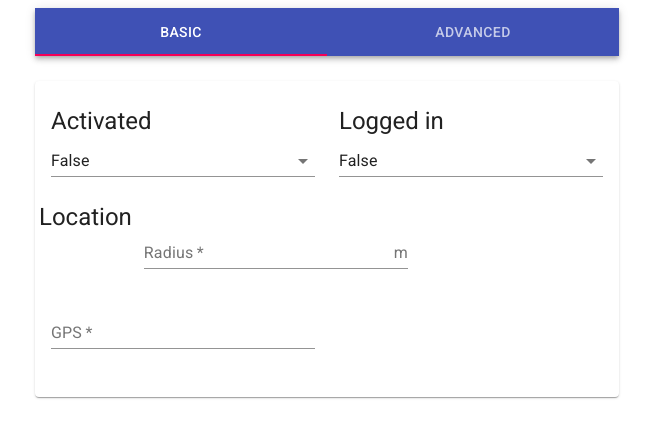
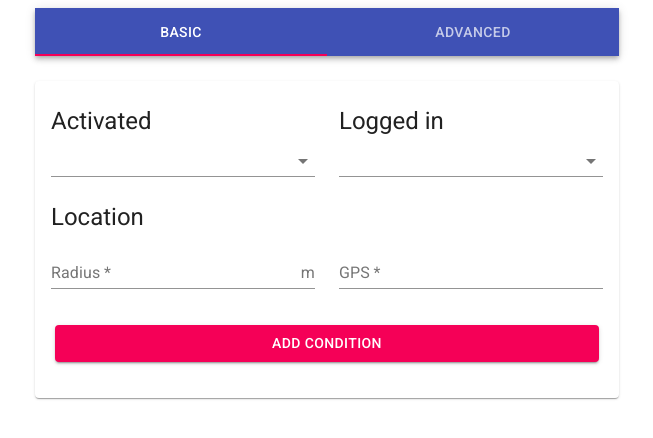
Before and after one commit to msolecki/precondition-builder, a React (Create React App) app: page / in a window 1280 px wide. Shown: the top 438 px of the page, without its empty margins (313-966 px from the left). Built offline with nearby package versions, Linux system fonts and the light colour scheme.

Commit message:
update structure of conditions

```diff
--- a/package.json
+++ b/package.json
@@ -4,6 +4,7 @@
     "private": true,
     "dependencies": {
         "@material-ui/core": "^4.1.3",
+        "@material-ui/icons": "^4.2.1",
         "@types/jest": "24.0.15",
         "@types/node": "12.0.10",
         "@types/react": "16.8.22",
@@ -17,7 +18,6 @@
         "react-dom": "^16.8.6",
         "react-json-pretty": "^2.1.0",
         "react-scripts": "3.0.1",
-        "react-select": "^3.0.4",
         "typescript": "3.5.2"
     },
     "scripts": {
--- a/src/components/App/index.tsx
+++ b/src/components/App/index.tsx
@@ -6,20 +6,10 @@ import Tab from '@material-ui/core/Tab'
 import Typography from '@material-ui/core/Typography'
 import AdvancedTab from '../Tabs/AdvancedTab'
 import BasicTab from '../Tabs/BasicTab'
+import {ConditionInterface} from './interfaces'
 
-export interface LocationInterface {
-    radius: number;
-    latlng: string;
-}
-
-export interface FormDataInterface {
-    activated: boolean;
-    logged: boolean;
-    location: LocationInterface;
-}
-
-interface StateInterface {
-    formData: FormDataInterface;
+export interface StateInterface {
+    conditions: ConditionInterface[];
     tabNumber: number;
 }
 
@@ -28,28 +18,24 @@ class App extends React.Component<{}, StateInterface> {
         super(props)
 
         this.state = {
-            formData: {
-                activated: false,
-                logged: false,
-                location: {
-                    radius: 0,
-                    latlng: ''
-                },
-            },
+            conditions: [],
             tabNumber: 0
         }
     }
 
-    public changeTab = (event: ChangeEvent<{}>, newNumber: number): void => {
+    private changeTab = (event: ChangeEvent<{}>, newNumber: number): void => {
         this.setState({tabNumber: newNumber})
     }
 
-    public changeFormData = (newFormData: FormDataInterface): void => {
-        this.setState({formData: newFormData})
+    public handleAddCondition = (newCondition: ConditionInterface): void => {
+        const conditions = this.state.conditions
+        conditions.push(newCondition)
+
+        this.setState({conditions})
     }
 
     public render(): ReactElement {
-        const {tabNumber, formData} = this.state
+        const {tabNumber, conditions} = this.state
 
         return (
             <Container style={{width: '50%'}}>
@@ -60,8 +46,8 @@ class App extends React.Component<{}, StateInterface> {
                     </Tabs>
                 </AppBar>
                 <Typography component="div" style={{paddingTop: 25}}>
-                    {tabNumber === 0 && <BasicTab onDataChange={this.changeFormData} data={formData}/>}
-                    {tabNumber === 1 && <AdvancedTab data={formData}/>}
+                    {tabNumber === 0 && <BasicTab handleAddCondition={this.handleAddCondition} conditions={conditions}/>}
+                    {tabNumber === 1 && <AdvancedTab data={conditions}/>}
                 </Typography>
             </Container>
         )
--- /dev/null
+++ b/src/components/App/interfaces.ts
@@ -0,0 +1,18 @@
+export interface LocationInterface {
+    radius: number;
+    latLng: string;
+}
+
+export interface NuggetConditionInterface {
+    type: 'html' | 'chat' | 'quiz';
+    id: number;
+    condition: 'read' | 'write';
+    value: boolean;
+}
+
+export interface ConditionInterface {
+    activated: boolean | null;
+    logged: boolean | null;
+    location: LocationInterface | null;
+    nuggets: NuggetConditionInterface[] | null;
+}
--- a/src/components/Conditions/Activated/index.tsx
+++ b/src/components/Conditions/Activated/index.tsx
@@ -21,7 +21,7 @@ const useStyles = makeStyles(({spacing}) => ({
 interface ActivatedProps {
     onDataChange(value: boolean): void;
 
-    activated: boolean;
+    activated: boolean | null;
 }
 
 const Activated: React.FC<ActivatedProps> = (props: ActivatedProps): React.ReactElement => {
@@ -38,7 +38,8 @@ const Activated: React.FC<ActivatedProps> = (props: ActivatedProps): React.React
             <Title text="Activated"/>
             <FormControl className={classes.formControl} fullWidth required component='div'>
                 <Select
-                    value={Number(props.activated)}
+                    value={props.activated === null ? '' : Number(props.activated)}
+                    displayEmpty
                     onChange={handleChange}
                     inputProps={{
                         name: 'activated',
@@ -55,11 +56,11 @@ const Activated: React.FC<ActivatedProps> = (props: ActivatedProps): React.React
 
 Activated.propTypes = {
     onDataChange: PropTypes.func.isRequired,
-    activated: PropTypes.bool.isRequired,
+    activated: PropTypes.bool,
 }
 
 Activated.defaultProps = {
-    activated: false,
+    activated: null,
 }
 
 export default Activated
--- a/src/components/Conditions/Location/index.tsx
+++ b/src/components/Conditions/Location/index.tsx
@@ -3,11 +3,11 @@ import {makeStyles} from '@material-ui/core/styles'
 import InputLabel from '@material-ui/core/InputLabel'
 import FormControl from '@material-ui/core/FormControl'
 import InputAdornment from '@material-ui/core/InputAdornment'
-import {LocationInterface} from '../../App'
 import {Input} from '@material-ui/core'
 import PropTypes from 'prop-types'
+import Grid from '@material-ui/core/Grid'
 import Title from '../../Title'
-import Grid from '@material-ui/core/Grid'
+import {LocationInterface} from '../../App/interfaces'
 
 const useStyles = makeStyles(({spacing}) => ({
     root: {
@@ -28,21 +28,20 @@ const useStyles = makeStyles(({spacing}) => ({
 interface LocationProps {
     onDataChange(value: LocationInterface): void;
 
-    location: LocationInterface;
+    location: LocationInterface | null;
 }
 
 const Location: React.FC<LocationProps> = (props: LocationProps): React.ReactElement => {
     const classes = useStyles()
 
     const [latLngError, setLatLngError] = React.useState<boolean>(false)
+    const [radius, setRadius] = React.useState<number | null>(props.location ? props.location.radius : null)
+    const [latLng, setLatLng] = React.useState<string | null>(props.location ? props.location.latLng : null)
 
     function handleRadiusChange(event: ChangeEvent<{}>): void {
         const {value} = event.target as HTMLInputElement
 
-        props.onDataChange({
-            ...props.location,
-            radius: Number(value),
-        })
+        setRadius(Number(value))
     }
 
     function isValidatedLatLangFormat(value: string): boolean {
@@ -55,23 +54,21 @@ const Location: React.FC<LocationProps> = (props: LocationProps): React.ReactEle
 
         setLatLngError(!validated)
 
-        props.onDataChange({
-            ...props.location,
-            latlng: value
-        })
+        setLatLng(value)
     }
 
     return (
+        <>
+            <Title text="Location"/>
             <Grid container spacing={3}>
-            <Title text="Location"/>
                 <Grid item xs={6}>
                     <FormControl fullWidth required className={classes.formControlWithoutMargin} component='div'>
                         <InputLabel htmlFor="location-radius">Radius</InputLabel>
                         <Input
                             id="location-radius"
-                        value={(props.location.radius || '')}
                             placeholder={'0'}
                             type='number'
+                            value={Number(radius) || ''}
                             onChange={handleRadiusChange}
                             endAdornment={<InputAdornment position="end">m</InputAdornment>}
                             inputProps={{min: 5, max: 10000, step: 1}}
@@ -83,7 +80,7 @@ const Location: React.FC<LocationProps> = (props: LocationProps): React.ReactEle
                         <InputLabel htmlFor="location-latlng" error={latLngError}>GPS</InputLabel>
                         <Input
                             id="location-gps"
-                        value={(props.location.latlng)}
+                            value={latLng || ''}
                             placeholder={'@52.13,13.45'}
                             onChange={handleLatLangChange}
                             error={latLngError}
@@ -91,6 +88,7 @@ const Location: React.FC<LocationProps> = (props: LocationProps): React.ReactEle
                     </FormControl>
                 </Grid>
             </Grid>
+        </>
     )
 }
 
@@ -98,15 +96,12 @@ Location.propTypes = {
     onDataChange: PropTypes.func.isRequired,
     location: PropTypes.shape({
         radius: PropTypes.number.isRequired,
-        latlng: PropTypes.string.isRequired,
-    }).isRequired
+        latLng: PropTypes.string.isRequired,
+    })
 }
 
 Location.defaultProps = {
-    location: {
-        latlng: '',
-        radius: 0
-    },
+    location: null,
 }
 
 export default Location
--- a/src/components/Conditions/Logged/index.tsx
+++ b/src/components/Conditions/Logged/index.tsx
@@ -21,7 +21,7 @@ const useStyles = makeStyles(({spacing}) => ({
 interface LoggedProps {
     onDataChange(value: boolean): void;
 
-    logged: boolean;
+    logged: boolean | null;
 }
 
 const Logged: React.FC<LoggedProps> = (props: LoggedProps): React.ReactElement => {
@@ -38,7 +38,8 @@ const Logged: React.FC<LoggedProps> = (props: LoggedProps): React.ReactElement =
             <Title text="Logged in"/>
             <FormControl className={classes.formControl} fullWidth required component='div'>
                 <Select
-                    value={Number(props.logged)}
+                    value={props.logged === null ? '' : Number(props.logged)}
+                    displayEmpty
                     onChange={handleChange}
                     inputProps={{
                         name: 'activated',
@@ -55,11 +56,11 @@ const Logged: React.FC<LoggedProps> = (props: LoggedProps): React.ReactElement =
 
 Logged.propTypes = {
     onDataChange: PropTypes.func.isRequired,
-    logged: PropTypes.bool.isRequired,
+    logged: PropTypes.bool,
 }
 
 Logged.defaultProps = {
-    logged: false,
+    logged: null,
 }
 
 export default Logged
--- a/src/components/Tabs/AdvancedTab/index.tsx
+++ b/src/components/Tabs/AdvancedTab/index.tsx
@@ -1,7 +1,7 @@
 import React from 'react'
 import Paper from '@material-ui/core/Paper'
 import {makeStyles} from '@material-ui/core/styles'
-import {FormDataInterface} from '../../App'
+import {ConditionInterface} from '../../App/interfaces'
 import JSONPretty from 'react-json-pretty'
 
 const useStyles = makeStyles(({spacing}) => ({
@@ -11,7 +11,7 @@ const useStyles = makeStyles(({spacing}) => ({
 }))
 
 interface ActivatedProps {
-    data: FormDataInterface;
+    data: ConditionInterface[];
 }
 
 const AdvancedTab: React.FC<ActivatedProps> = (props: ActivatedProps): React.ReactElement => {
--- a/src/components/Tabs/BasicTab/index.tsx
+++ b/src/components/Tabs/BasicTab/index.tsx
@@ -1,47 +1,55 @@
 import React from 'react'
 import Paper from '@material-ui/core/Paper'
 import Grid from '@material-ui/core/Grid'
+import Button from '@material-ui/core/Button'
 import {makeStyles} from '@material-ui/core/styles'
 import Activated from '../../Conditions/Activated'
 import Logged from '../../Conditions/Logged'
 import Location from '../../Conditions/Location'
-import {FormDataInterface, LocationInterface} from '../../App'
-import PropTypes from 'prop-types'
+import {ConditionInterface, LocationInterface, NuggetConditionInterface} from '../../App/interfaces'
 
 const useStyles = makeStyles(({spacing}) => ({
     root: {
         padding: spacing(3, 2),
     },
+    button: {
+        margin: spacing(3, 2),
+    },
 }))
 
 interface BasicTabProps {
-    onDataChange(value: FormDataInterface): void;
+    handleAddCondition(value: ConditionInterface): void;
 
-    data: FormDataInterface;
+    conditions: ConditionInterface[];
 }
 
 const BasicTab: React.FC<BasicTabProps> = (props: BasicTabProps): React.ReactElement => {
     const classes = useStyles()
 
-    function activatedChange(activated: boolean): void {
-        props.onDataChange({
-            ...props.data,
-            activated
+    const [activated, setActivated] = React.useState<boolean | null>(null)
+    const [logged, setLogged] = React.useState<boolean | null>(null)
+    const [location, setLocation] = React.useState<LocationInterface | null>(null)
+    const [nuggets, setNuggets] = React.useState<NuggetConditionInterface[] | null>(null)
+
+    const clearState = (): void => {
+        setActivated(null)
+        setLogged(null)
+        setLocation(null)
+        setNuggets(null)
+    }
+
+    const addCondition = (): void => {
+        props.handleAddCondition({
+            activated,
+            logged,
+            location,
+            nuggets,
         })
     }
 
-    function loggedChange(logged: boolean): void {
-        props.onDataChange({
-            ...props.data,
-            logged
-        })
-    }
-
-    function locationChange(location: LocationInterface): void {
-        props.onDataChange({
-            ...props.data,
-            location
-        })
+    const onButtonClick = (): void => {
+        addCondition()
+        clearState()
     }
 
     return (
@@ -49,39 +57,25 @@ const BasicTab: React.FC<BasicTabProps> = (props: BasicTabProps): React.ReactEle
             <form autoComplete="off">
                 <Grid container spacing={3}>
                     <Grid item xs={6}>
-                        <Activated onDataChange={activatedChange} activated={props.data.activated}/>
+                        <Activated onDataChange={setActivated} activated={activated}/>
                     </Grid>
                     <Grid item xs={6}>
-                        <Logged onDataChange={loggedChange} logged={props.data.logged}/>
+                        <Logged onDataChange={setLogged} logged={logged}/>
                     </Grid>
                 </Grid>
-                <Location onDataChange={locationChange} location={props.data.location}/>
+                <Location onDataChange={setLocation} location={location}/>
+                <Grid container spacing={3}>
+                    {/*<HtmlNugget onDataChange={() => {
+                        }} ids={}/>*/}
+                </Grid>
+                <Grid container spacing={3}>
+                    <Button variant="contained" color="secondary" onClick={onButtonClick} fullWidth className={classes.button}>
+                        Add Condition
+                    </Button>
+                </Grid>
             </form>
         </Paper>
     )
 }
 
-BasicTab.propTypes = {
-    onDataChange: PropTypes.func.isRequired,
-    data: PropTypes.shape({
-        activated: PropTypes.bool.isRequired,
-        logged: PropTypes.bool.isRequired,
-        location: PropTypes.shape({
-            radius: PropTypes.number.isRequired,
-            latlng: PropTypes.string.isRequired,
-        }).isRequired
-    }).isRequired
-}
-
-BasicTab.defaultProps = {
-    data: {
-        activated: false,
-        logged: false,
-        location: {
-            latlng: '',
-            radius: 0
-        },
-    },
-}
-
 export default BasicTab
--- a/tsconfig.json
+++ b/tsconfig.json
@@ -1,6 +1,6 @@
 {
     "compilerOptions": {
-    "target": "es5",
+        "target": "es6",
         "lib": [
             "dom",
             "dom.iterable",
```
Also changed, not shown: src/components/Conditions/HtmlNugget/index.tsx (added, +58 -0 lines), 1 other file (tests, documents, lock files or other folders). Lines whose indentation alone changed are shown as unchanged.
